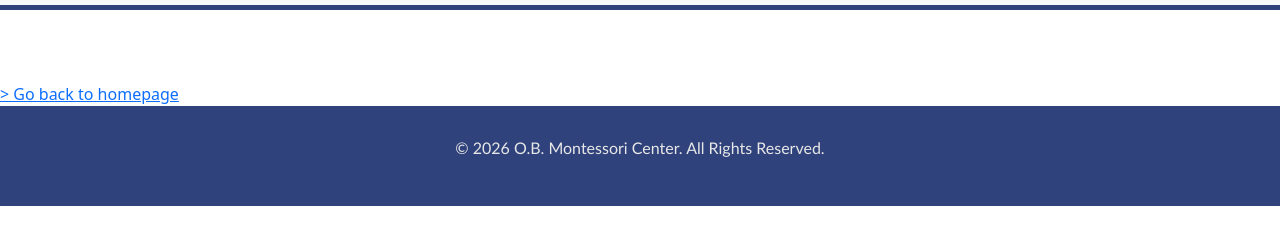
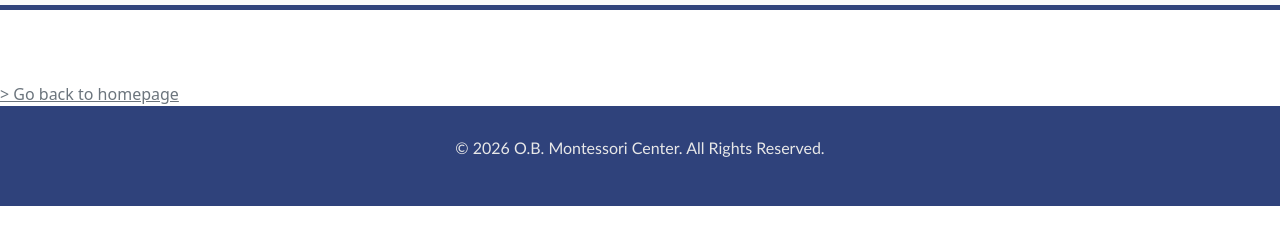
Before and after one commit to TanciocoMargaret25/Fairview_ICT9Emerald_Q1Project_Group3, a plain HTML site: page page4.html in a window 1280 px wide. Shown: the part 81-326 px from the top of the page. Drawn offline with nearby package versions, Linux system fonts and the light colour scheme.

```diff
--- a/page4.html
+++ b/page4.html
@@ -74,7 +74,7 @@
 <br>
 <br>
 
-<a href="index.html"> > Go back to homepage</a>
+<a href="index.html" class="text-secondary"> > Go back to homepage</a>
 <footer>
         <p> © 2026 O.B. Montessori Center. All Rights Reserved.</p>
 </footer>
```
